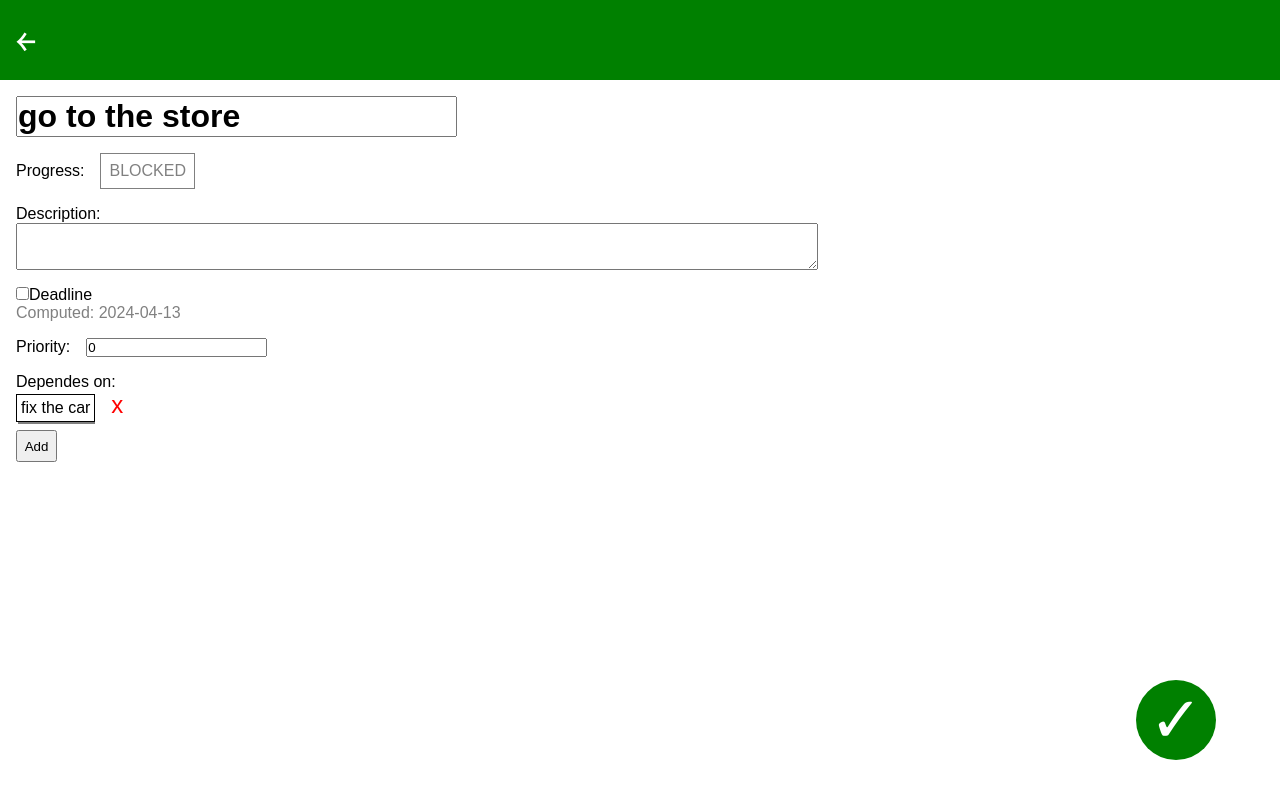
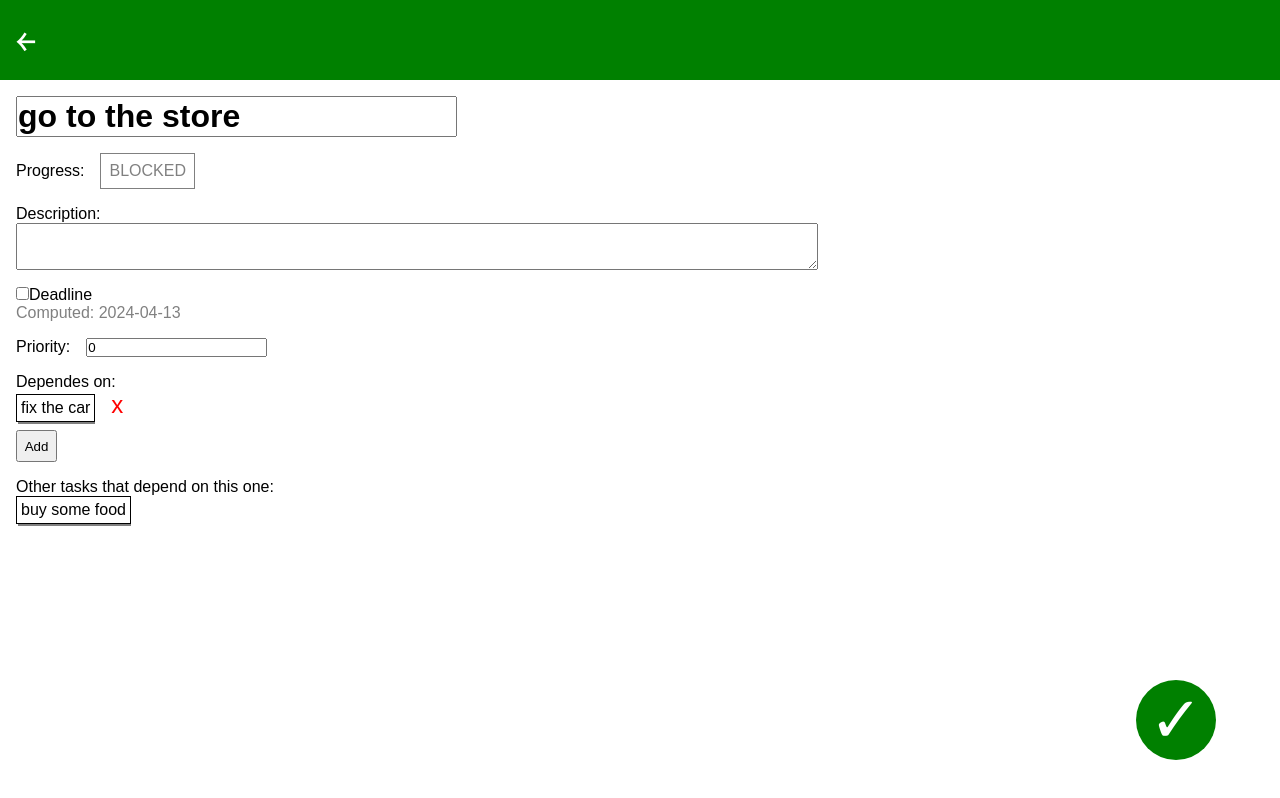
Before and after one commit to laci-123/taskgraph, a React app: page /#/task/3 in a window 1280 px wide. Built offline with nearby package versions, Linux system fonts and the light colour scheme.

Commit message:
task details page shows task users

```diff
--- a/src/components/task_details.tsx
+++ b/src/components/task_details.tsx
@@ -6,6 +6,7 @@ import TaskDeadline from "./task_deadline";
 import TaskEffectiveDeadline from "./task_effective_deadline";
 import TaskPriority from "./task_priority";
 import DependencyList from "./dependency_list";
+import UserList from "./user_list";
 
 
 interface TaskDetailsProps {
@@ -53,6 +54,7 @@ export default function TaskDetailsInternal(props: TaskDetailsProps): ReactEleme
             </div>
             <TaskPriority priority={state.priority} handleChange={(priority) => setState({...state, priority: priority})} />
             <DependencyList task={props.task} />
+            <UserList task={props.task} />
         </div>
     );
 }
--- /dev/null
+++ b/src/components/user_list.tsx
@@ -0,0 +1,27 @@
+import { ReactElement } from "react";
+import { Task } from "../task";
+import { Link } from "react-router-dom";
+
+
+interface UserListProps {
+    task: Task;
+}
+
+export default function UserList(props: UserListProps): ReactElement {
+    return (
+        <div className="task-vertical-group">
+            <div>Other tasks that depend on this one:</div>
+            <ul>
+                {
+                    props.task.needed_by.map((t) => <li key={t.id} className="task-horizontal-group">
+                                                         <Link to={`/task/${t.id}`} className="task-link">
+                                                             <div className="dependency-list-item">
+                                                                 {t.name}
+                                                             </div>
+                                                         </Link>
+                                                     </li>)
+                }
+            </ul>
+        </div>
+    );
+}
```
